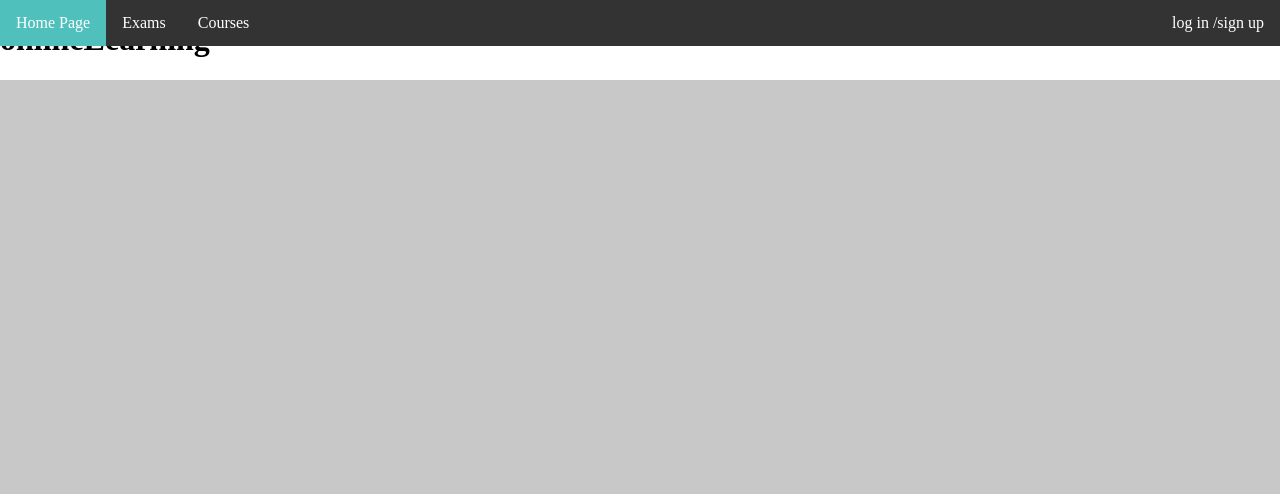
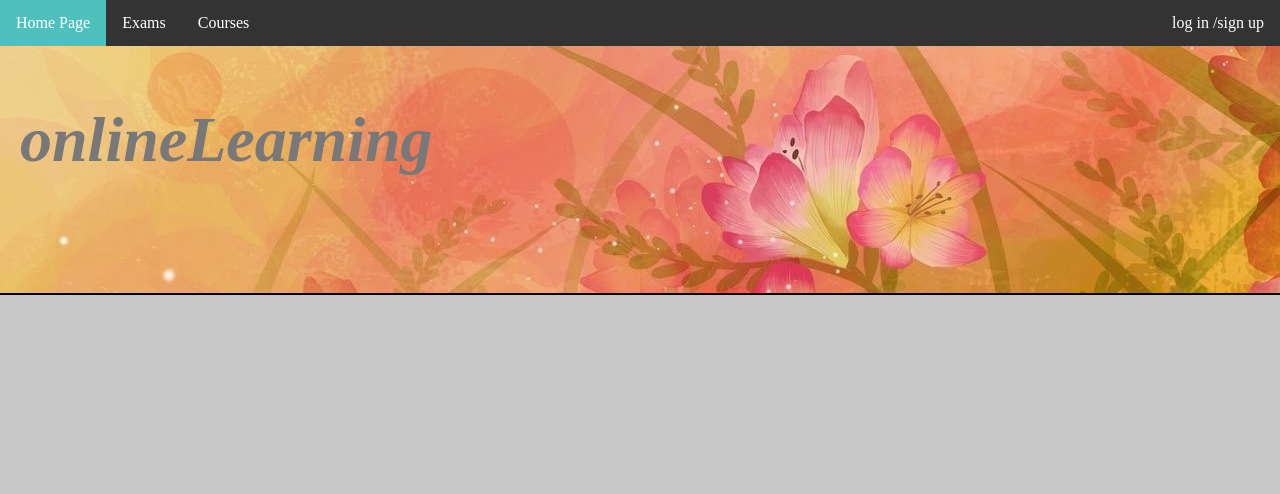
Before and after one commit to robati/onlinelearning, a PHP site: page /c.html in a window 1280 px wide. Shown: the top 494 px of the page. Before the commit the page ends 80 px from the top, so only its background shows below. Run offline with PHP 8.4, Linux system fonts and the light colour scheme.

Commit message:
Update c.css

```diff
--- a/c.css
+++ b/c.css
@@ -32,9 +32,18 @@ li a:hover:not(.active) {
 .active {
     background-color: rgb(80,192,189);
 }
-
-
-img{
-      width:100%;
-	  height:300px;
-    }
+#x{
+	background-image:url(background.jpg);
+    width:100%;
+	  height:250px;
+	  border-bottom:solid;
+	  border-width:2px;
+	  background-repeat:no-repeat;
+	}
+#x h1{
+	font-size:4em;
+	color:rgb(120,120,120);
+	padding-left:20px;
+	padding-top:60px;
+	font-style:italic;
+}
```
